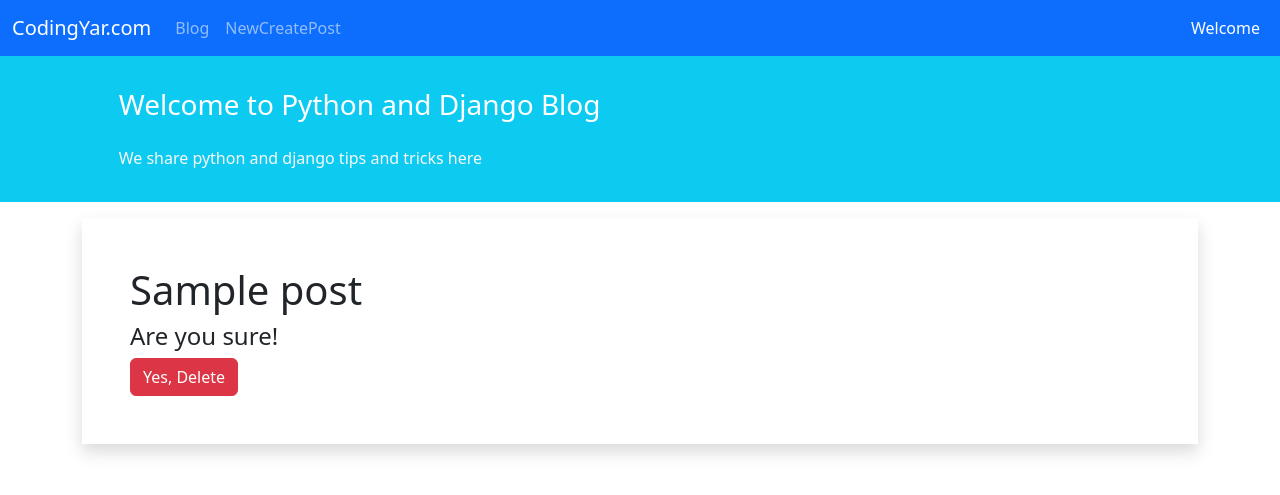
After one commit to VahidRajabi-2000-5/WebLog, a Django app: page /blog/1/delete/ in a window 1280 px wide. The commit adds this page. Shown: the top 495 px of the page. Run offline with Django 4.2, Linux system fonts and the light colour scheme; tables that the repository leaves empty hold one stand-in row (values such as "Sample post").

Commit message:
Create Update Delete views

```diff
--- /dev/null
+++ b/blog/templates/blog/post_delete.html
@@ -0,0 +1,16 @@
+{% extends '_base.html' %}
+
+{% block title %}{{post.title}}{% endblock title %}
+
+{% block content %}
+<div class="container">
+  <div class="cart shadow my-3 p-5">
+    <h1>{{post.title}}</h1>
+    <h4>Are you sure!</h4>
+    <form action="" method="post">
+      {% csrf_token %}
+      <button class="btn btn-danger">Yes, Delete</button>
+    </form>
+  </div>
+</div>
+{% endblock content %}
--- a/blog/templates/blog/post_detail.html
+++ b/blog/templates/blog/post_detail.html
@@ -10,6 +10,10 @@
         <h1>{{post.title}}</h1>
         <p class="small text-muted mt-2">By: {{post.author}}</p>
         <p class="mt-2">{{post.text}}</p>
+        <div class="container">
+          <a href="{% url 'post_update' post.id %}" class="btn btn-warning">Edit</a>
+          <a href="{% url 'post_delete' post.id %}" class="btn btn-danger">Delete</a>
+        </div>
       </div>
 
       <div class="card shadow my-3 p-5">
--- a/blog/urls.py
+++ b/blog/urls.py
@@ -7,5 +7,8 @@ urlpatterns = [
     path('',views.post_list_view,name='posts_list'),
     path('<int:pk>/',views.post_detail_view,name='post_detail'),
     path('create/',views.post_create_view,name = "post_create"),
+    path('<int:pk>/update/',views.post_update_view,name = "post_update"),
+    path('<int:pk>/delete/',views.post_delete_view,name = "post_delete"),
+
 
 ]
--- a/blog/views.py
+++ b/blog/views.py
@@ -1,5 +1,4 @@
 from django.shortcuts import render,get_object_or_404,redirect,reverse
-from django.contrib.auth.models import User
 
 
 from .models import Post
@@ -33,3 +32,23 @@ def post_create_view(request):
         form = NewPostForm()
 
     return render(request,'blog/post_create.html',{'form':form})
+
+
+def post_update_view(request,pk):
+    post=get_object_or_404(Post,pk=pk)
+    form = NewPostForm(request.POST or None,instance=post)
+    if form.is_valid():
+        form.save()
+        return redirect(post.get_absolute_url())
+
+    return render(request,'blog/post_create.html',{'form':form})
+
+
+
+def post_delete_view(request,pk):
+    post = get_object_or_404(Post,pk=pk)
+    if request.method =="POST":
+        post.delete()
+        return redirect('posts_list')
+
+    return render(request,'blog/post_delete.html',{'post':post})
```
